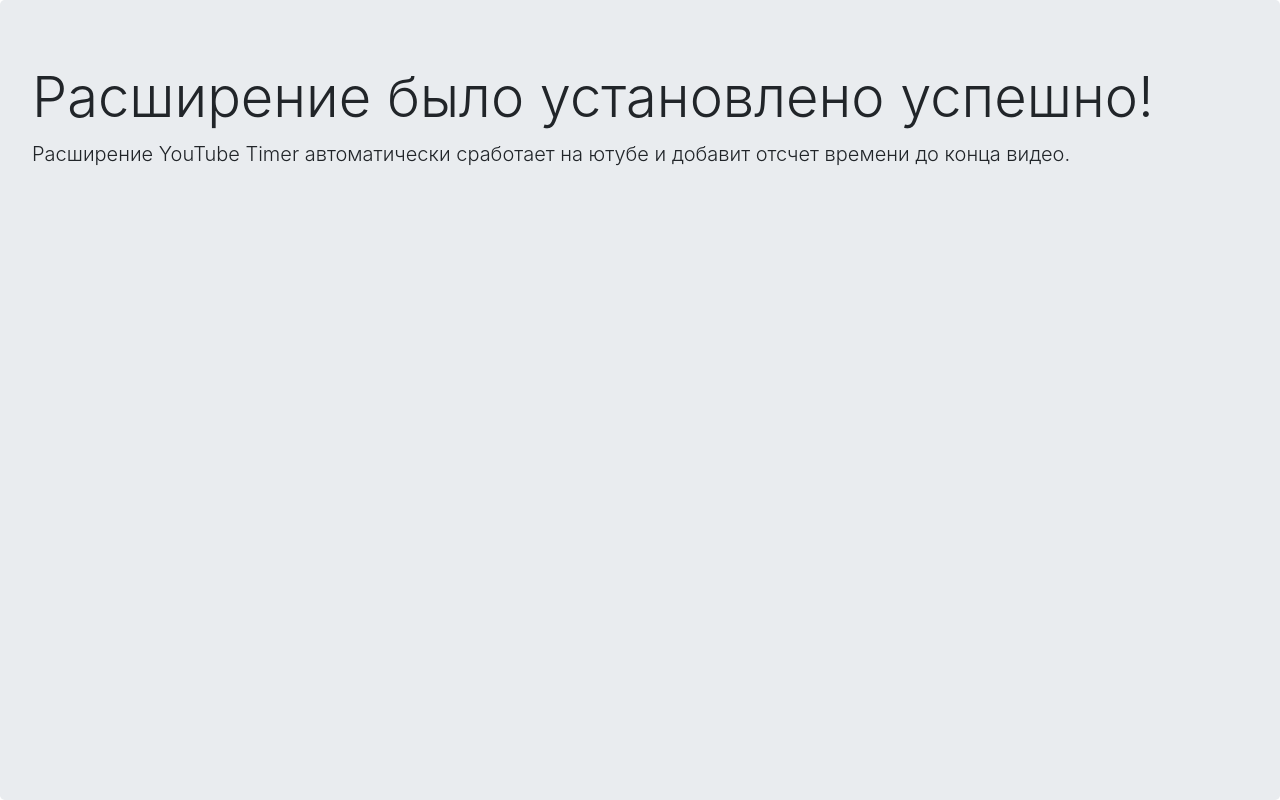
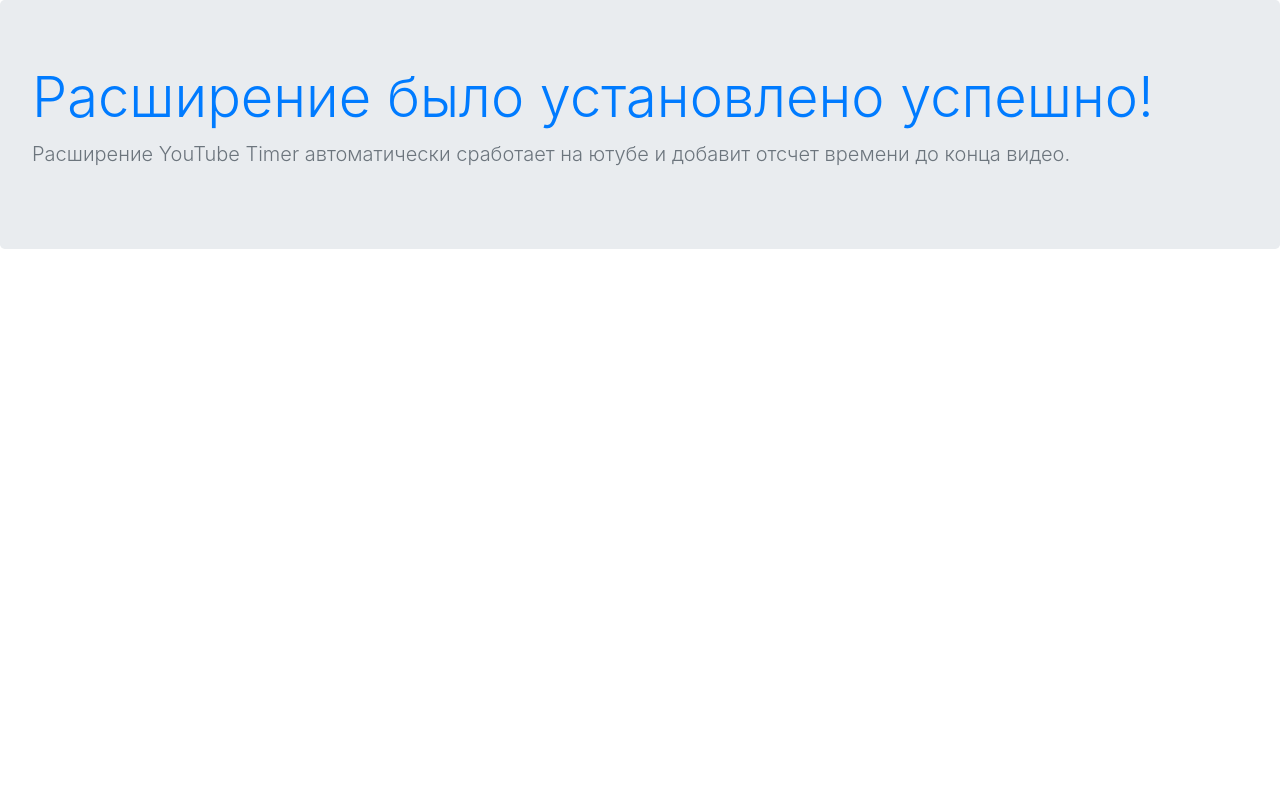
Before and after one commit to YuriiCodes/YouTubeTimer, a browser extension: page onboarding.html in a window 1280 px wide. Drawn offline with nearby package versions, Linux system fonts and the light colour scheme.

Commit message:
edited onboarding

```diff
--- a/onboarding.html
+++ b/onboarding.html
@@ -1,3 +1,4 @@
+
 <!DOCTYPE html>
 <html lang="en">
 <head>
@@ -8,16 +9,21 @@
     <title>YouTube Timer</title>
 
     <link rel="stylesheet" href="https://cdn.jsdelivr.net/npm/bootstrap@4.5.3/dist/css/bootstrap.min.css" integrity="sha384-TX8t27EcRE3e/ihU7zmQxVncDAy5uIKz4rEkgIXeMed4M0jlfIDPvg6uqKI2xXr2" crossorigin="anonymous">
-    <style>html,
+    <style>
+        html,
         body {
             height: 100%;
-        }</style>
+        }
+
+        </style>
 </head>
 <body class="h-100">
-    <div class="jumbotron w-100 h-100">
-        <h1 class="display-4">Расширение было установлено успешно!</h1>
-        <p class="lead">Расширение YouTube Timer автоматически сработает на ютубе и добавит отсчет времени до конца видео.
-        </p>
-      </div>
+
+        <div class="jumbotron w-100 ">
+            <h1 class="display-4 text-primary">Расширение было установлено успешно!</h1>
+            <p class="lead text-secondary">Расширение YouTube Timer автоматически сработает на ютубе и добавит отсчет времени до конца видео.
+            </p>
+        </div>
+
 </body>
 </html>
```
